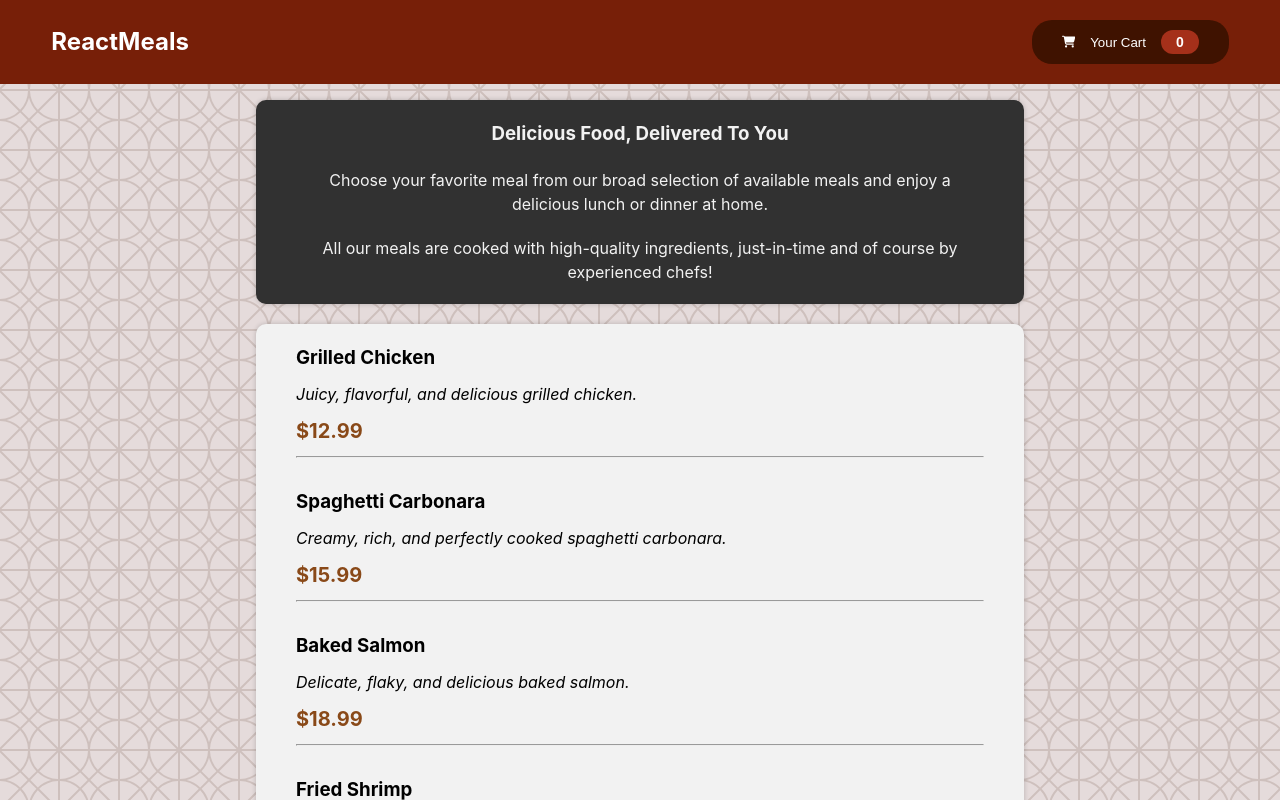
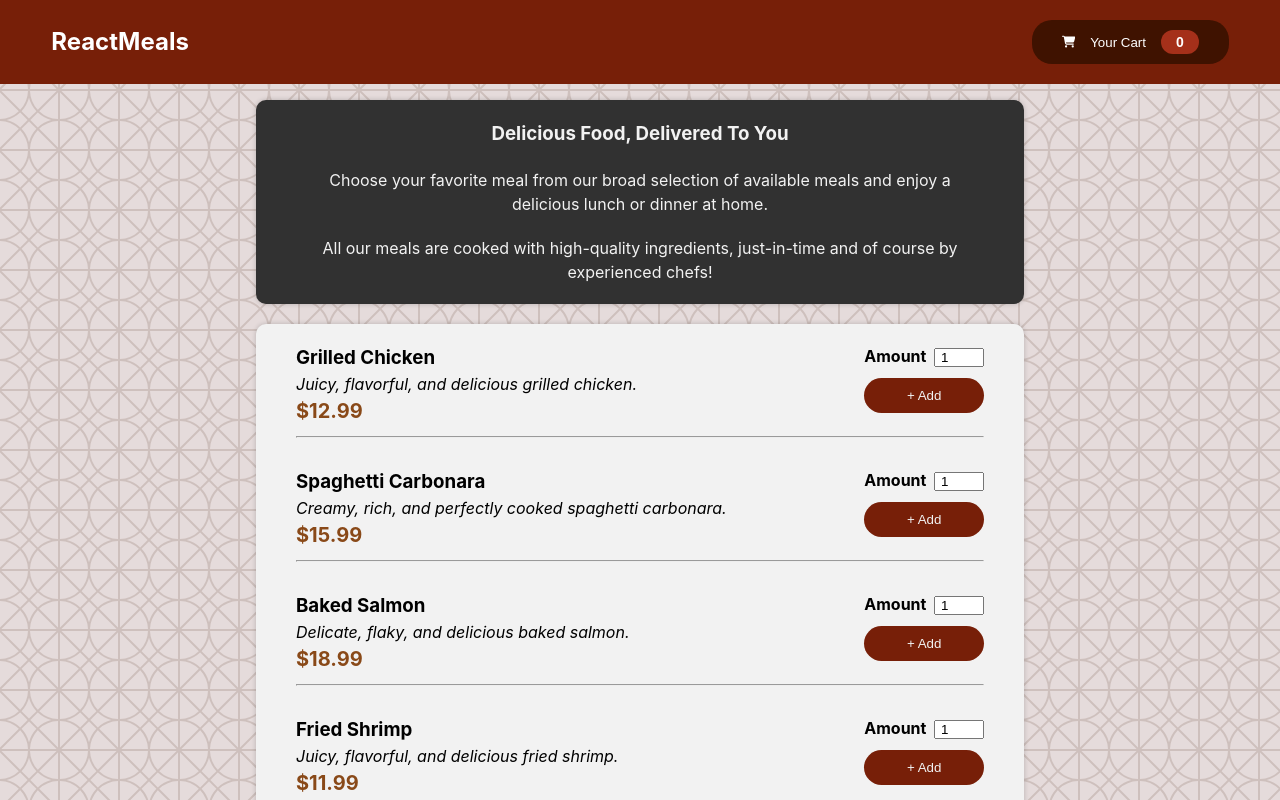
Before and after one commit to KingOfKings01/Restaurant-app-Sharpener, a React (Vite) app: page / in a window 1280 px wide. Shown: the top 800 px of the page. Built offline with nearby package versions, Linux system fonts and the light colour scheme.

Commit message:
Add to cart form is set.

```diff
--- a/src/components/Meals/Meals.jsx
+++ b/src/components/Meals/Meals.jsx
@@ -1,21 +1,56 @@
 import { useState } from 'react';
-import styles from './card.module.css'
+import styles from './card.module.css';
 import mealsList from './mealsList';
 
 export default function Meals() {
-    const [meals, setMeals] = useState(mealsList);
+  const [meals] = useState(mealsList);
+  const [cartQuantities, setCartQuantities] = useState({});
+  const [qtyValues, setQtyValues] = useState({});
+
+  const handleQuantityChange = (e, id) => {
+    const { value } = e.target;
+    setQtyValues({ ...qtyValues, [id]: value });
+  };
+
+  const handleSubmit = (e, id) => {
+    e.preventDefault();
+
+    console.log(parseInt(qtyValues[id]));
+    console.log(cartQuantities);
+    setCartQuantities({ ...cartQuantities, [id]: parseInt(qtyValues[id]) || 1 });
+    setQtyValues({ ...qtyValues, [id]: 1 });
+  };
+
   return (
     <div className={styles.center}>
+
       <div className={styles.card2}>
-            {meals.map(({id, name, description, price})=>(
+        {meals.map(({ id, name, description, price }) => (
           <div key={id} className={styles.list}>
+            <div className={styles.product}>
+              <div>
                 <h3>{name}</h3>
                 <p className={styles.cursive}>{description}</p>
                 <p className={styles.amount}>${price}</p>
+              </div>
+              <form onSubmit={(e) => handleSubmit(e, id)}>
+                <label htmlFor={`qty-${id}`}>
+                  Amount &nbsp;
+                  <input
+                    type="number"
+                    name={`qty-${id}`}
+                    min={1}
+                    value={qtyValues[id] || 1}
+                    onChange={(e) => handleQuantityChange(e, id)}
+                  />
+                </label>
+                <button className={styles.addToCart}>+ Add</button>
+              </form>
+            </div>
             <hr />
           </div>
         ))}
       </div>
     </div>
-    )
+  );
 }
--- a/src/components/Meals/card.module.css
+++ b/src/components/Meals/card.module.css
@@ -28,6 +28,36 @@
     flex-direction: column;
     gap: 10px;
 
+    .product{
+        display: flex;
+        justify-content: space-between;
+
+        form{
+            display: flex;
+            flex-direction: column;
+            gap: 10px;
+            /* width: 100px; */
+
+            label{
+                font-weight: bold;
+            }
+
+            input{
+                padding-left: 5px;
+                width: 50px;
+            }
+        }
+
+        .addToCart{
+            background-color: #771F08;
+            color: #f2f2f2;
+            border: none;
+            border-radius: 20px;
+            padding: 10px 20px;
+            cursor: pointer;
+        }
+    }
+
     hr{
         margin-bottom: 20px;
     }
```
Lines whose indentation alone changed are shown as unchanged.
